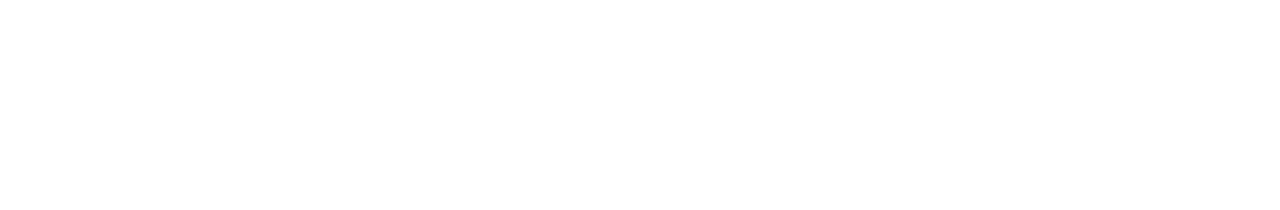
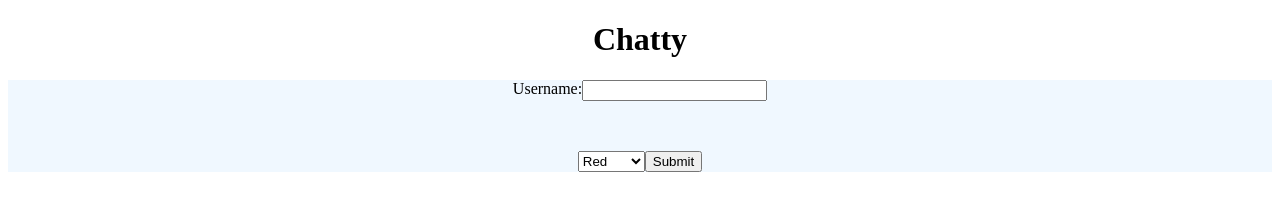
Before and after one commit to A-Chidalu/Chatty, a website: page public/index.html in a window 1280 px wide. Drawn offline with Linux system fonts and the light colour scheme.

Commit message:
Added some html&css to main page

```diff
--- a/public/css/styles.css
+++ b/public/css/styles.css
@@ -0,0 +1,19 @@
+.mainTitle {
+    display: flex;
+    justify-content: center;
+}
+
+.inputForm {
+    background-color: aliceblue;
+}
+
+.usernameDiv {
+    display: flex;
+    justify-content: center;
+    margin-bottom: 50px;
+}
+
+.roomDiv {
+    display: flex;
+    justify-content: center;
+}
--- a/public/index.html
+++ b/public/index.html
@@ -4,8 +4,25 @@
     <meta charset="UTF-8">
     <meta name="viewport" content="width=device-width, initial-scale=1.0">
     <title>Chatty</title>
+    <link rel="stylesheet" href="./css/styles.css">
 </head>
 <body>
-
+    <h1 class="mainTitle">Chatty</h1>
+    <div class="inputForm">
+        <form action="/chat.html">
+            <div class="usernameDiv">
+                <span>Username:</span><input type="text" name="userName" required />
+            </div>
+            <div class="roomDiv">
+                <select name="chatRooms">
+                    <option value="Red" selected>Red</option>
+                    <option value="Green">Green</option>
+                    <option value="Green">Orange</option>
+                    <option value="Green">Blue</option>
+                </select>
+                <input type="submit" name="submitBttn" value="Submit" />
+            </div>
+        </form>
+    </div>
 </body>
 </html>
```
Also changed, not shown: public/chat.html (added).
